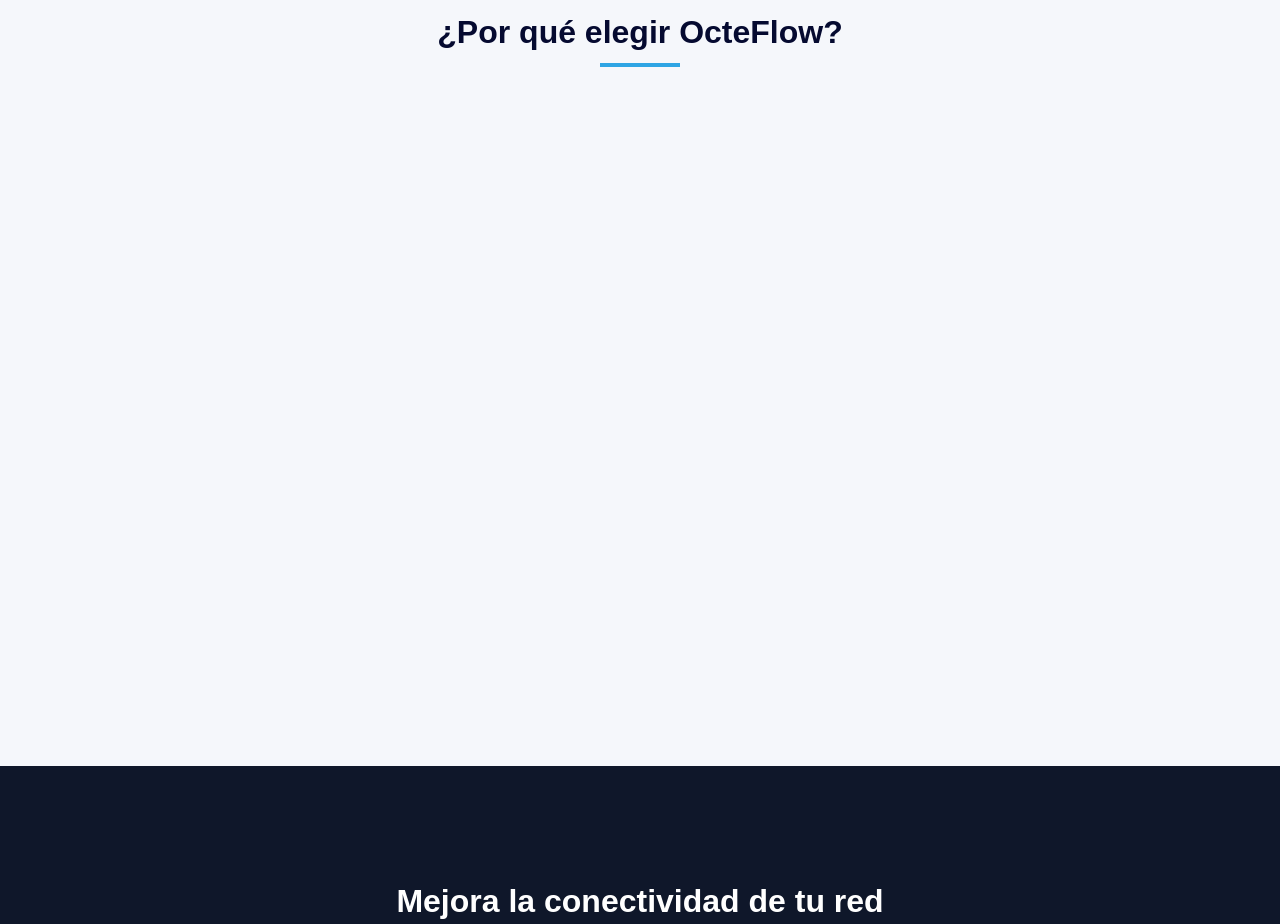
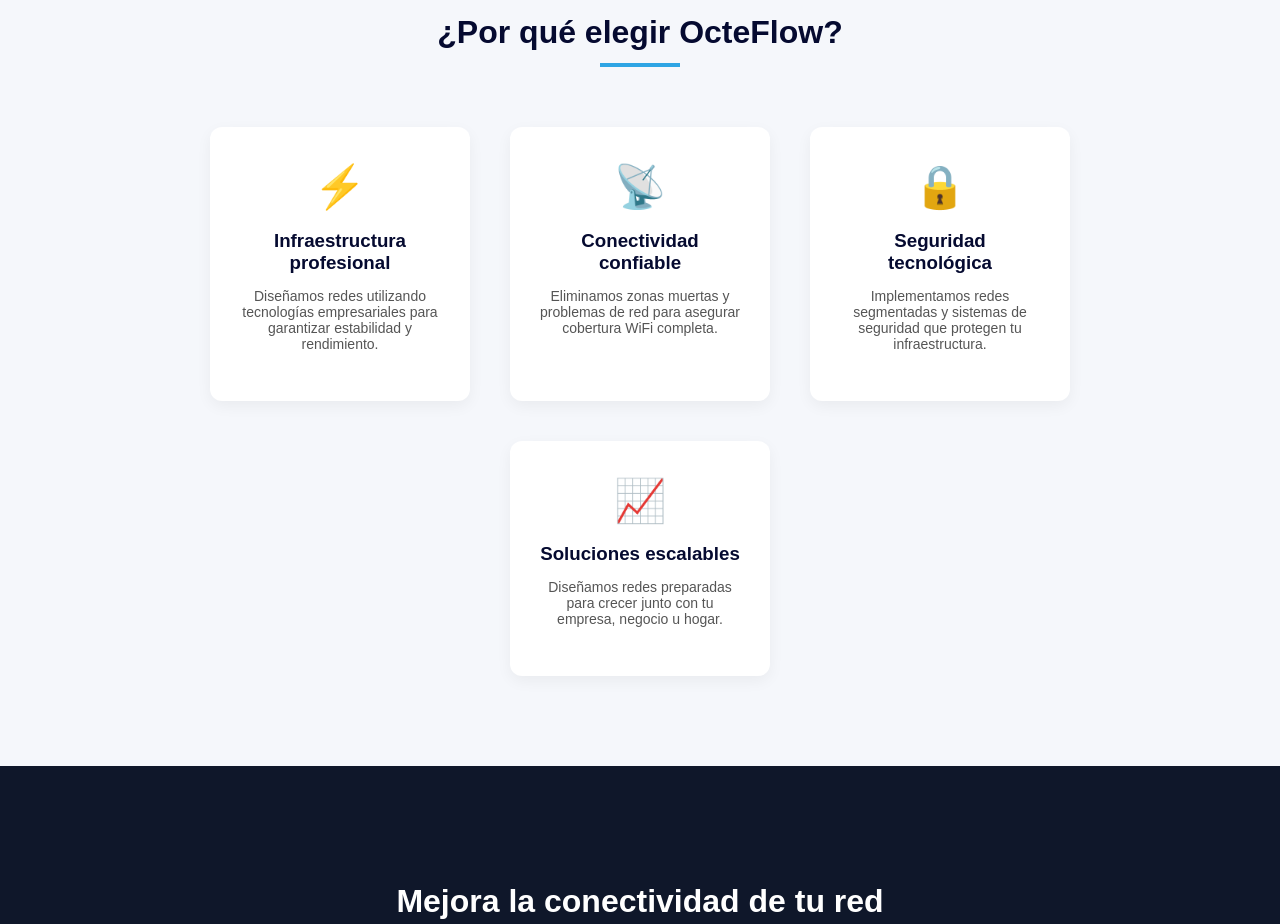
Before and after one commit to OcteFlow/octeflow-site, a Next.js app: page /nosotros in a window 1280 px wide. Shown: the part 1980-2904 px from the top of the page. Built offline with nearby package versions, Linux system fonts and the light colour scheme.

Commit message:
Update WhySection.js

```diff
--- a/components/WhySection.js
+++ b/components/WhySection.js
@@ -29,7 +29,7 @@
 
           <div
             key={index}
-            className={`feature-card feature-light fade-up fade-delay-${index+1}`}
+            className="feature-card feature-light"
           >
 
             <div className="feature-icon">
```
